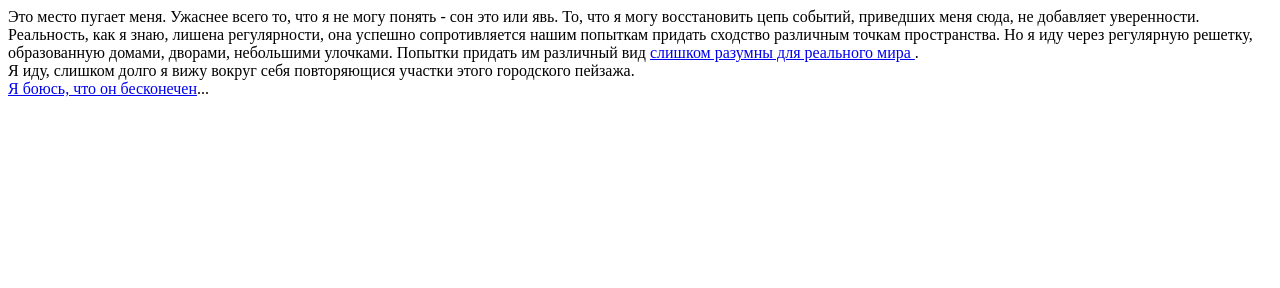
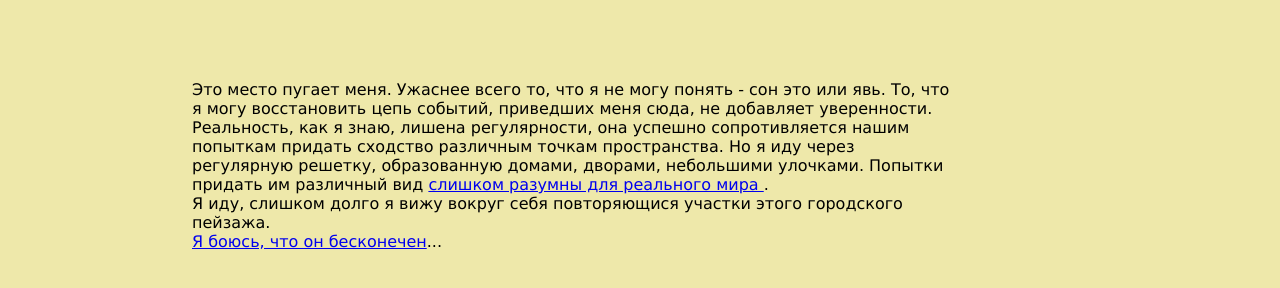
Before and after one commit to maorongtuzi/looming, a plain HTML site: page line1/ch_1.html in a window 1280 px wide. Drawn offline with Linux system fonts and the light colour scheme.

Commit message:
new style

```diff
--- a/line1/ch_1.html
+++ b/line1/ch_1.html
@@ -1,8 +1,13 @@
 <html>
  <meta charset="UTF-8">
+<head>
+  <link rel="stylesheet" type="text/css" href="../pagestyle.css">
+</head>
+<body>
 Это место пугает меня. Ужаснее всего то, что я не могу понять - сон это или явь. То, что я могу восстановить цепь событий, приведших меня сюда, не добавляет уверенности. Реальность, как я знаю, лишена регулярности, она успешно сопротивляется нашим попыткам придать сходство различным точкам пространства. Но я иду через регулярную решетку, образованную домами, дворами, небольшими улочками. Попытки придать им различный вид <a href="../line4/ch_4_5.html">слишком разумны для реального мира </a>.
 <br>
 Я иду, слишком долго я вижу вокруг себя повторяющися участки этого городского пейзажа.
 <br>
 <a href="../line2/ch_2.html">Я боюсь, что он бесконечен</a>...
+</body>
 </html>
--- a/pagestyle.css
+++ b/pagestyle.css
@@ -1,4 +1,8 @@
 body {
-      background-color: lightgray;
-      font-family: verdana;
+      background-color: palegoldenrod;
+      font-family: Verdana, Geneva, sans-serif;
+      margin-left: 15%;
+      margin-right: 25%;
+      margin-top: 80px;
+      margin-bottom: 80px;
      }
```
Also changed, not shown: line2/ch_2.html (+5 -0 lines), line3/ch_3.html (+5 -0 lines), line4/ch_4_2.html (+5 -1 lines).
